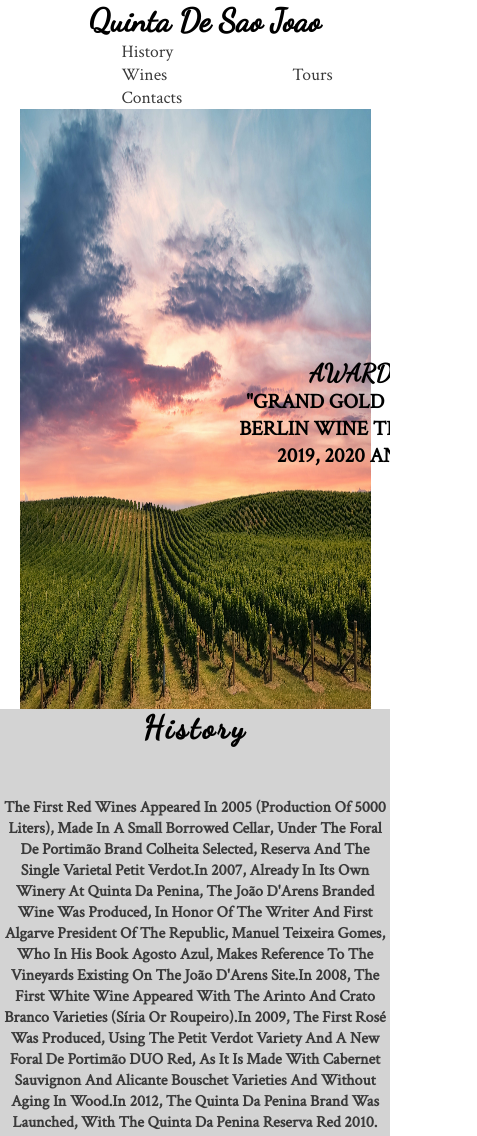
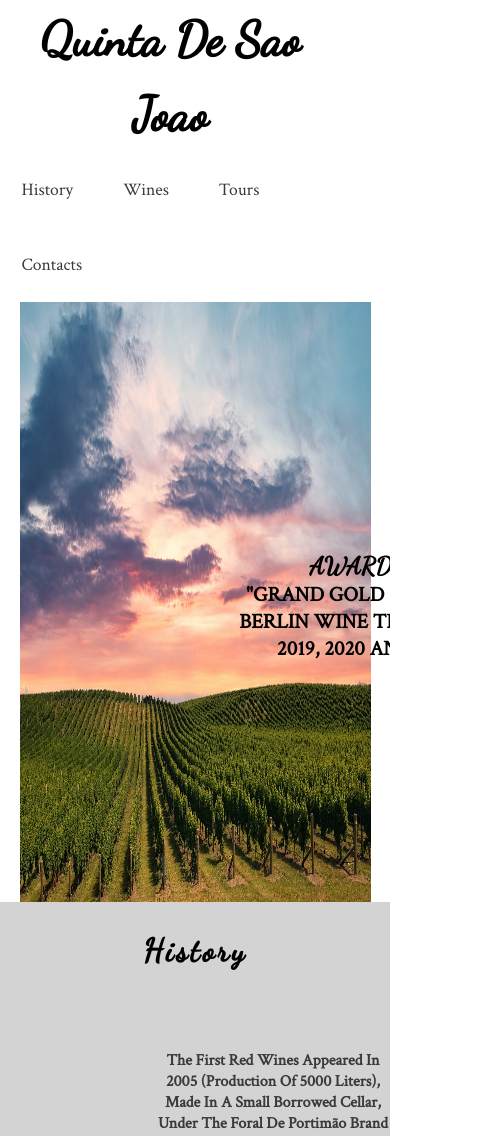
Before and after one commit to JanicaCosta/Portuguese-Wine, a plain HTML site: page index.html in a window 390 px wide. Shown: the top 1136 px of the page, 477 px wide, since content can reach past the window. Drawn offline with Linux system fonts and the light colour scheme.

Commit message:
history responsive

```diff
--- a/css/style.css
+++ b/css/style.css
@@ -22,14 +22,14 @@ body {
 /* --------------------------header and menu ----------------------------------------- */
 
 header {
-        height: 50px;
+        height: 75px;
         width: 90%;
         margin: 0 auto;
 }
 
 #logo {
     float: right;
-    font-size: 2rem;
+    font-size: 3rem;
     text-align: center;
     margin: 0;
     padding-right: 50px;
@@ -43,8 +43,8 @@ header {
 #menu li{
     float: left;
     list-style-type: none;
-    margin-left: 100px;
-    margin-right: 25px;
+    margin-right: 50px;
+
 }
 
 #menu a {
@@ -58,7 +58,9 @@ header {
     color: white;
    }
 
-
+#logo, #menu {
+    line-height: 75px;
+}
 
 
 
@@ -172,24 +174,31 @@ header {
 
     @media screen and (max-width: 1200px) {
         #history {
-            width: 100%;
-            height: 700px;
+            width: 90%;
+            height: 900px;
+            margin: 0 auto;
         }
 
         #left-about, #right-about {
-            width: 100%;
+            width: 75%;
             margin: 0 auto;
-
         }
 
-        .left-text, p {
+        .left-text {
             text-align: center;
-            margin:auto ;
-            width: 100%;
+        }
 
-                    }
 
-    }
+
+        #history h2 {
+            padding: 30px 0;
+            margin: 0;
+        }
+
+
+
+
+}
 
     @media screen and (max-width: 400px) {
         #history {
@@ -202,13 +211,6 @@ header {
             margin: 0 auto;
 
         }
-
-        .left-text, p {
-            text-align: center;
-            margin:auto ;
-            width: 100%;
-
-                    }
 
     }
 
```
